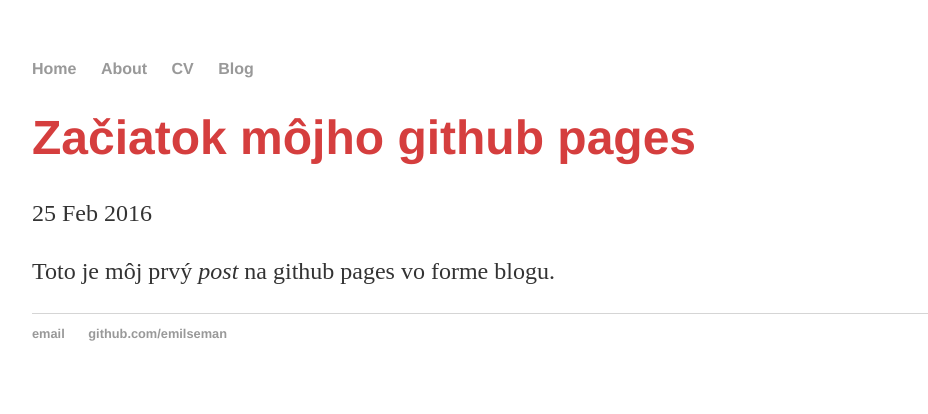
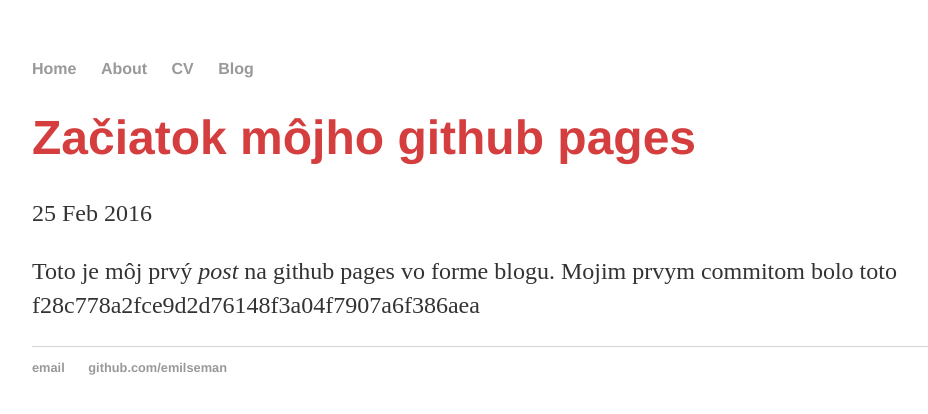
Before and after one commit to emilseman/emilseman.github.io, a Jekyll site: the page built from _posts/2016-02-25-zaciatok-github-pages.md, in a window 1280 px wide. Shown: the top 414 px of the page, without its empty margins (160-1088 px from the left). Built offline with Jekyll 4.4.1, drawn with Linux system fonts in a browser that asks for light colours.

Commit message:
Update 2016-02-25-zaciatok-github-pages.md

```diff
--- a/_posts/2016-02-25-zaciatok-github-pages.md
+++ b/_posts/2016-02-25-zaciatok-github-pages.md
@@ -5,3 +5,4 @@ date: 2016-02-25
 ---
 
 Toto je môj prvý _post_ na github pages vo forme blogu.
+Mojim prvym commitom bolo toto f28c778a2fce9d2d76148f3a04f7907a6f386aea
```
